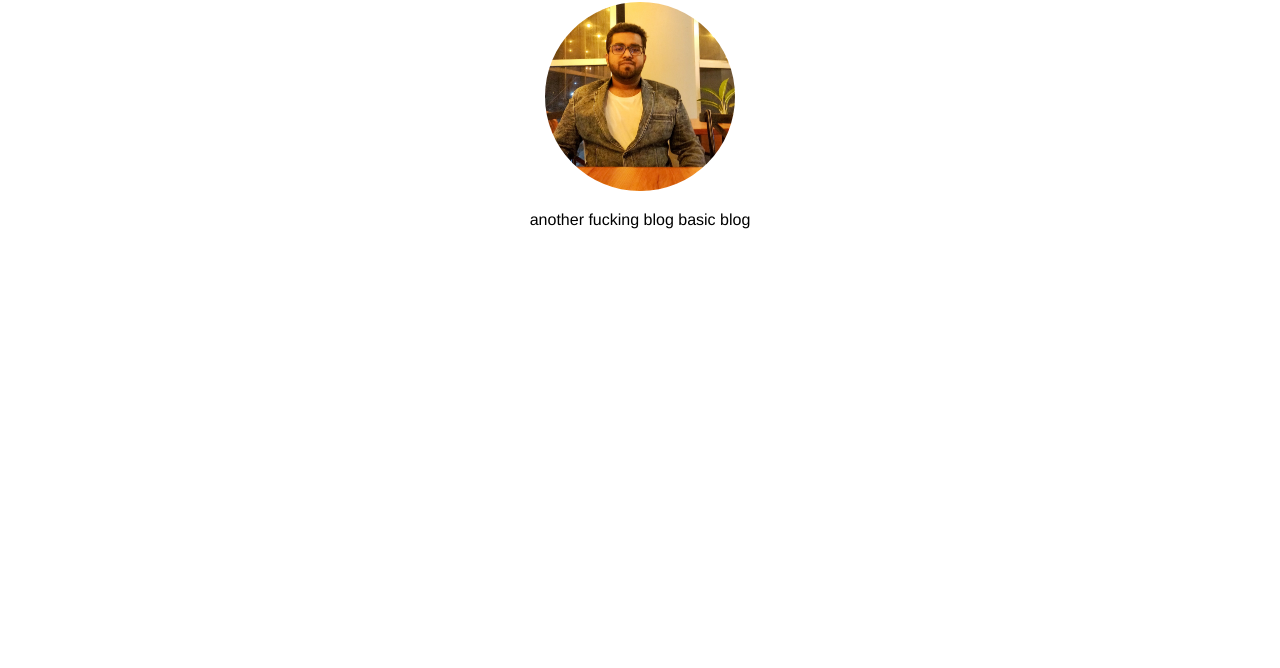
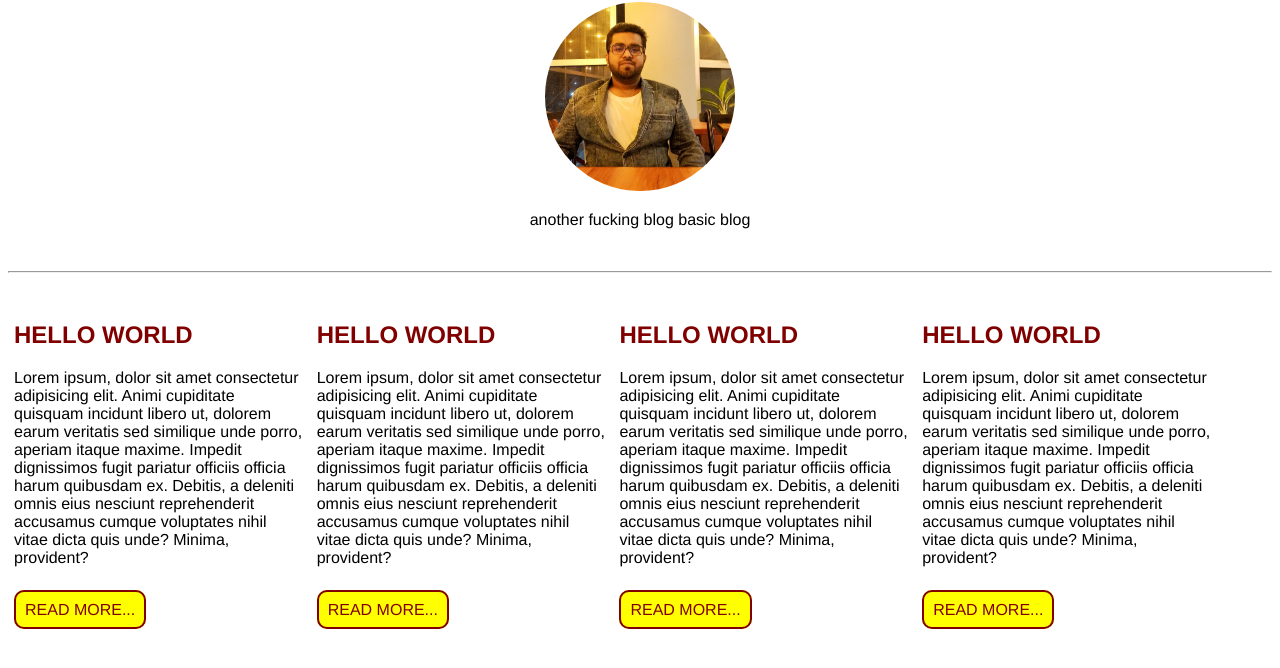
Before and after one commit to withmasum/flat-templates, a plain HTML site: page index.html in a window 1280 px wide. Shown: the part 78-746 px from the top of the page. Drawn offline with Linux system fonts and the light colour scheme.

Commit message:
done-a-part

```diff
--- a/design.css
+++ b/design.css
@@ -12,3 +12,33 @@ body {
     border-radius: 50%;
 
 }
+
+.blog {
+    text-align: auto;
+    width: 23%;
+    float: left;
+    padding: 2px;
+    padding-right: 6px;
+    padding-left: 6px;
+}
+
+.blog h2 {
+    color: maroon;
+    text-transform: uppercase;
+}
+
+.blog p {}
+
+a {
+    text-decoration: none;
+}
+
+.button a {
+    color: maroon;
+    background-color: yellow;
+    padding: 9px;
+    border-radius: 10px;
+    border: 2px solid maroon;
+    text-transform: uppercase;
+
+}
--- a/index.html
+++ b/index.html
@@ -10,14 +10,59 @@
 </head>
 
 <body>
-    <div class="welcome">
-        <h1>Welcome to <span style="color: red;">Mimnus</span> <span style="color: green;">Blog</span> ...</h1>
+    <header>
+        <div class="welcome">
+            <h1>Welcome to <span style="color: red;">Mimnus</span> <span style="color: green;">Blog</span> ...</h1>
 
-        <div class="images-size">
-            <img src="images/masum.jpg" alt="">
+            <div class="images-size">
+                <img src="images/masum.jpg" alt="">
+            </div>
+            <p>Another Fucking Blog Basic Blog</p>
         </div>
-        <p>Another Fucking Blog Basic Blog</p>
+    </header>
+    <br>
+    <hr>
+    <br>
+    <div class="blog">
+        <h2>Hello World</h2>
+        <p>Lorem ipsum, dolor sit amet consectetur adipisicing elit. Animi cupiditate quisquam incidunt libero ut,
+            dolorem earum veritatis sed similique unde porro, aperiam itaque maxime. Impedit dignissimos fugit pariatur
+            officiis officia harum quibusdam ex. Debitis, a deleniti omnis eius nesciunt reprehenderit accusamus cumque
+            voluptates nihil vitae dicta quis unde? Minima, provident?</p>
+        <br>
+        <div class="button"><a href="#">Read More...</a></div>
     </div>
+    <div class="blog">
+        <h2>Hello World</h2>
+        <p>Lorem ipsum, dolor sit amet consectetur adipisicing elit. Animi cupiditate quisquam incidunt libero ut,
+            dolorem earum veritatis sed similique unde porro, aperiam itaque maxime. Impedit dignissimos fugit pariatur
+            officiis officia harum quibusdam ex. Debitis, a deleniti omnis eius nesciunt reprehenderit accusamus cumque
+            voluptates nihil vitae dicta quis unde? Minima, provident?</p>
+        <br>
+        <div class="button"><a href="#">Read More...</a></div>
+    </div>
+    <div class="blog">
+        <h2>Hello World</h2>
+        <p>Lorem ipsum, dolor sit amet consectetur adipisicing elit. Animi cupiditate quisquam incidunt libero ut,
+            dolorem earum veritatis sed similique unde porro, aperiam itaque maxime. Impedit dignissimos fugit pariatur
+            officiis officia harum quibusdam ex. Debitis, a deleniti omnis eius nesciunt reprehenderit accusamus cumque
+            voluptates nihil vitae dicta quis unde? Minima, provident?</p>
+        <br>
+        <div class="button"><a href="#">Read More...</a></div>
+    </div>
+    <div class="blog">
+        <h2>Hello World</h2>
+        <p>Lorem ipsum, dolor sit amet consectetur adipisicing elit. Animi cupiditate quisquam incidunt libero ut,
+            dolorem earum veritatis sed similique unde porro, aperiam itaque maxime. Impedit dignissimos fugit pariatur
+            officiis officia harum quibusdam ex. Debitis, a deleniti omnis eius nesciunt reprehenderit accusamus cumque
+            voluptates nihil vitae dicta quis unde? Minima, provident?</p>
+        <br>
+        <div class="button"><a href="#">Read More...</a></div>
+
+    </div>
+    <br>
+
+
 </body>
 
 </html>
```
